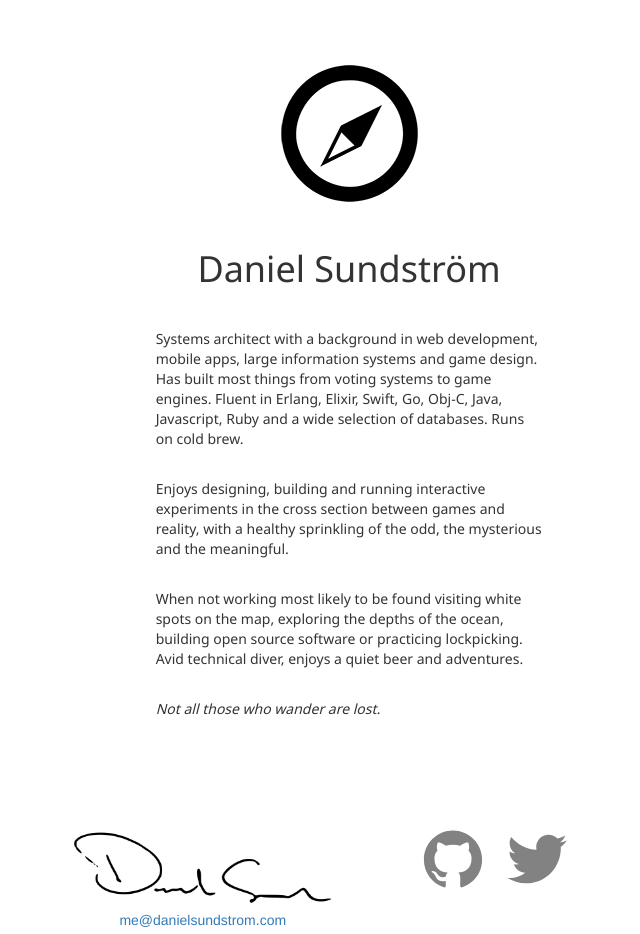
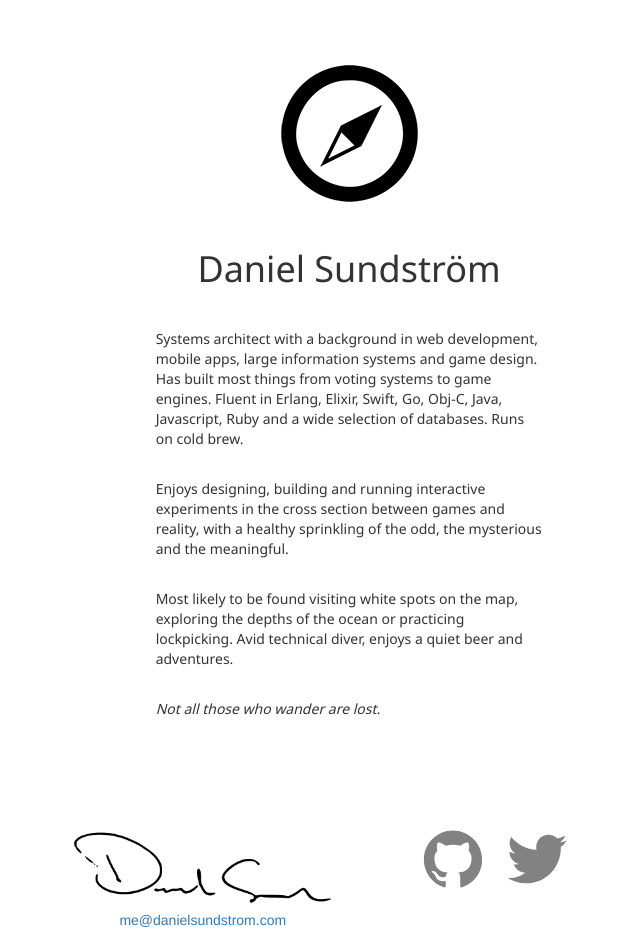
Before and after one commit to buffpojken/danielsundstrom.com, a Jekyll site: the page built from index.html, in a window 1280 px wide, cut to the strip 104-1038 px from the top of the page. Shown: the whole strip, without its empty margins (291-931 px from the left). Built offline with Jekyll 4.4.1, drawn with Linux system fonts in a browser that asks for light colours.

Commit message:
more copy tweaks

```diff
--- a/index.html
+++ b/index.html
@@ -21,8 +21,8 @@ layout: default
         </p>
 
         <p>
-          When not working most likely to be found visiting white spots on the map,
-          exploring the depths of the ocean, building open source software or practicing lockpicking.
+          Most likely to be found visiting white spots on the map,
+          exploring the depths of the ocean or practicing lockpicking.
           Avid technical diver, enjoys a quiet beer and adventures.
         </p>
 
```
